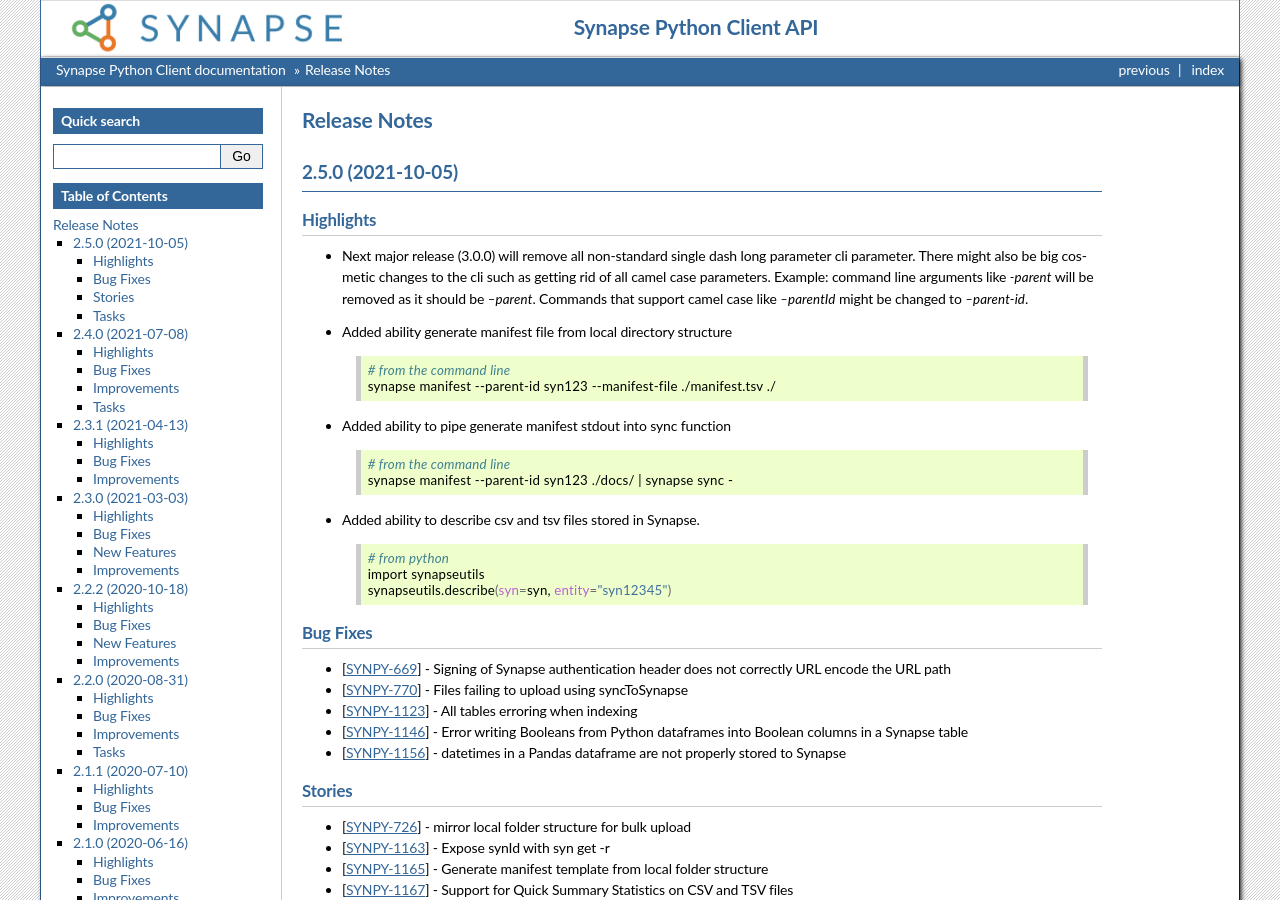
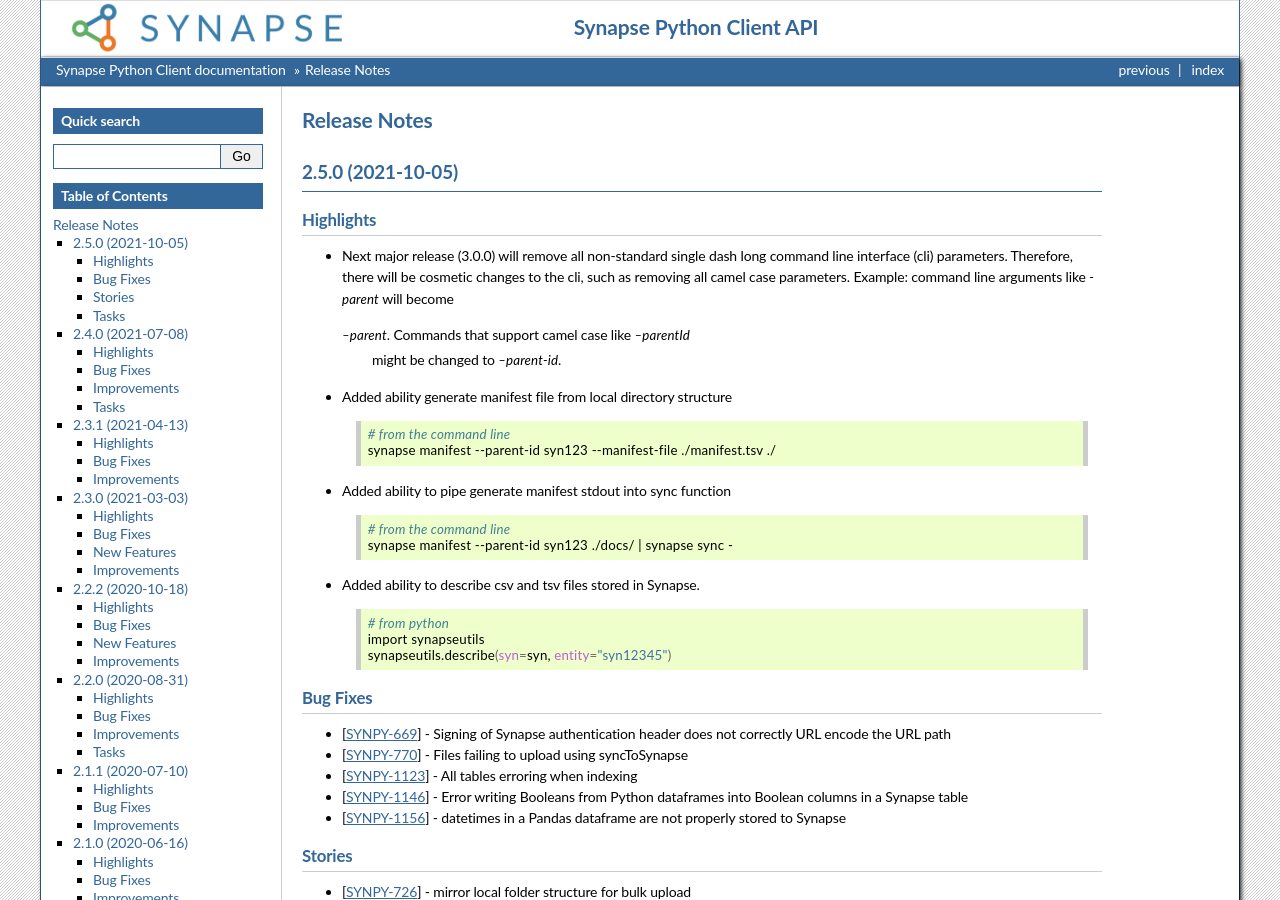
Before and after one commit to Sage-Bionetworks/synapsePythonClient, a Sphinx documentation site: the page built from docs/news.rst, in a window 1280 px wide and 900 px high. Built offline with Sphinx 7.4.7, drawn with Linux system fonts in a browser that asks for light colours; the version number could not be read and is left out.

Commit message:
Apply suggestions from code review
Co-authored-by: Kelsey Montgomery <40647130+kelshmo@users.noreply.github.com>

```diff
--- a/docs/news.rst
+++ b/docs/news.rst
@@ -8,11 +8,11 @@
 Highlights
 ----------
 
-- Next major release (3.0.0) will remove all non-standard single dash long parameter
-  cli parameter. There might also be big cosmetic changes to the cli such as getting rid
-  of all camel case parameters.
-  Example: command line arguments like `-parent` will be removed as
-  it should be `--parent`.  Commands that support camel case like `--parentId`
+- Next major release (3.0.0) will remove all non-standard single dash long
+  command line interface (cli) parameters. Therefore, there will be cosmetic changes to the cli, such as removing
+  all camel case parameters.
+  Example: command line arguments like `-parent` will become
+ `--parent`.  Commands that support camel case like `--parentId`
   might be changed to `--parent-id`.
 
 - Added ability generate manifest file from local directory structure
```
